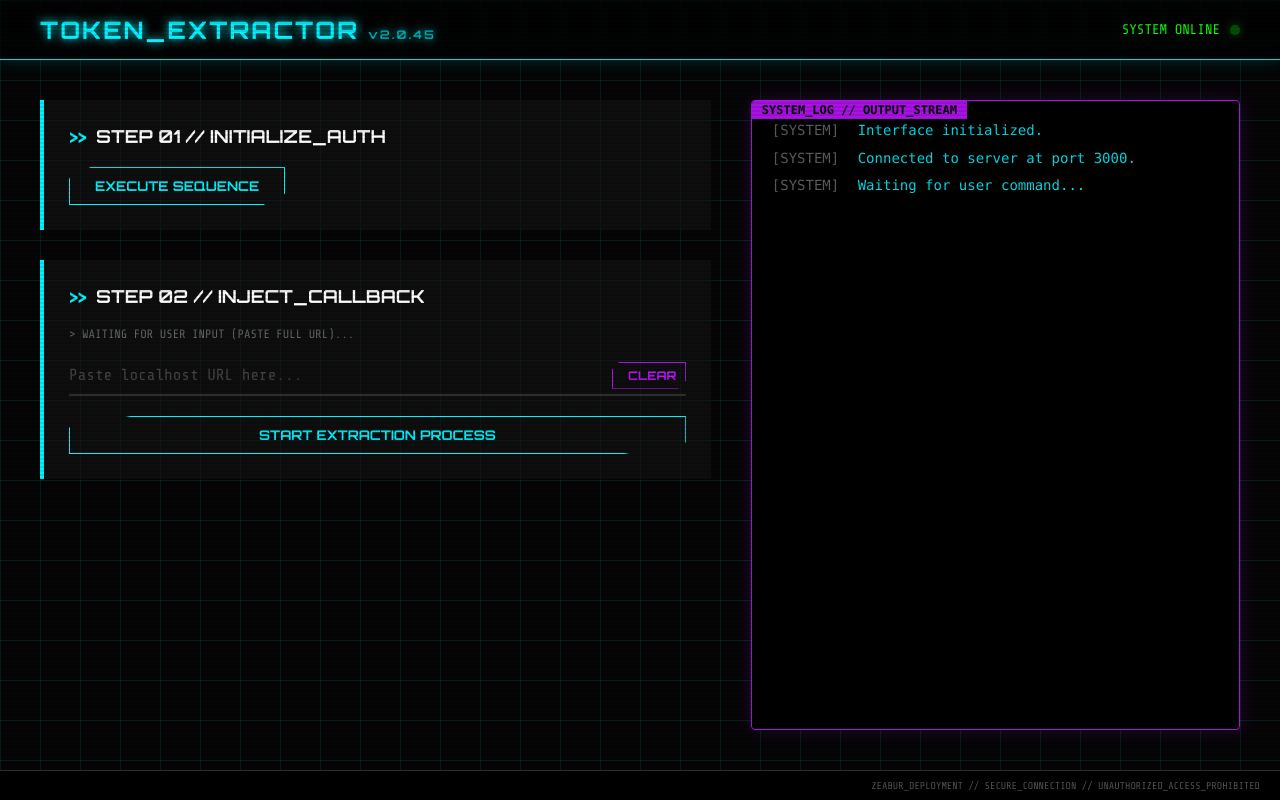
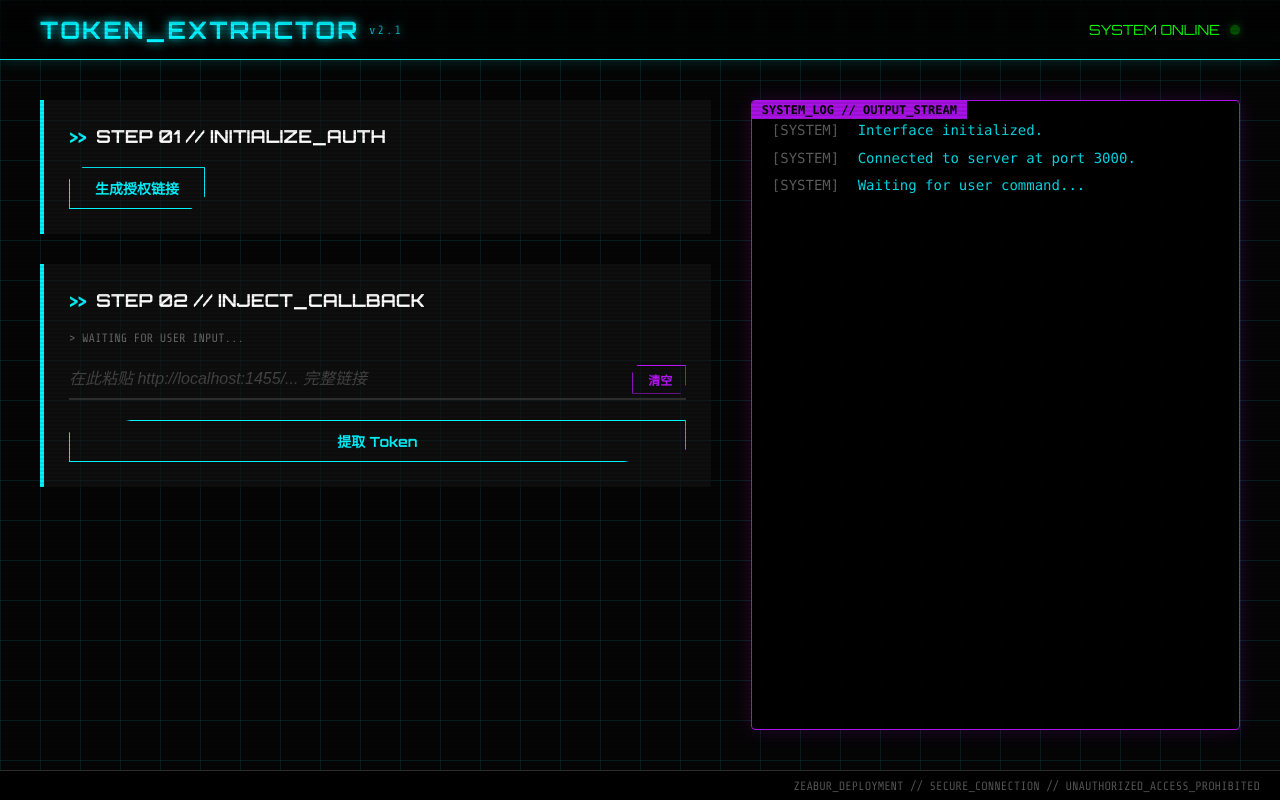
Before and after one commit to loLollipop/refresh_token_got-it, a website: page public/index.html in a window 1280 px wide. Drawn offline with nearby package versions, Linux system fonts and the light colour scheme.

Commit message:
UI update

```diff
--- a/public/index.html
+++ b/public/index.html
@@ -3,7 +3,7 @@
 <head>
     <meta charset="UTF-8">
     <meta name="viewport" content="width=device-width, initial-scale=1.0">
-    <title>OAUTH2_OVERRIDE_SYSTEM // TOKEN_EXTRACTOR</title>
+    <title>TOKEN_EXTRACTOR // SYSTEM</title>
     <link href="https://fonts.googleapis.com/css2?family=Share+Tech+Mono&family=Orbitron:wght@400;700&display=swap" rel="stylesheet">
     <style>
         :root {
@@ -23,7 +23,8 @@
         }
 
         body {
-            font-family: 'Share Tech Mono', monospace;
+            /* 优先使用科技英文字体 */
+            font-family: 'Share Tech Mono', 'Consolas', monospace;
             background-color: var(--bg-color);
             color: var(--text-color);
             height: 100vh;
@@ -57,7 +58,12 @@
             color: var(--primary-color);
             letter-spacing: 2px;
             text-shadow: 0 0 10px var(--primary-color);
+            display: flex;
+            align-items: center;
+            gap: 10px;
         }
+
+        .brand span { font-size: 14px; opacity: 0.8; font-weight: normal; font-family: 'Share Tech Mono'; }
 
         .status-indicator {
             display: flex;
@@ -65,6 +71,7 @@
             gap: 10px;
             font-size: 14px;
             color: var(--success-color);
+            font-family: 'Orbitron', sans-serif;
         }
 
         .blink {
@@ -177,13 +184,13 @@
             background: transparent;
             border: none;
             color: var(--primary-color);
-            font-family: 'Share Tech Mono', monospace;
+            font-family: 'Share Tech Mono', 'Microsoft YaHei', monospace;
             font-size: 16px;
             padding: 10px 0;
             outline: none;
         }
 
-        input::placeholder { color: #444; }
+        input::placeholder { color: #444; font-family: 'Microsoft YaHei', sans-serif; font-style: italic;}
 
         /* 按钮组件 */
         .btn {
@@ -191,14 +198,16 @@
             border: 1px solid var(--primary-color);
             color: var(--primary-color);
             padding: 10px 25px;
-            font-family: 'Orbitron', sans-serif;
+            /* 按钮字体用中文 */
+            font-family: 'Orbitron', 'Microsoft YaHei', sans-serif;
             font-weight: bold;
-            text-transform: uppercase;
+            font-size: 14px;
             cursor: pointer;
             transition: 0.3s;
             position: relative;
             overflow: hidden;
             clip-path: polygon(10% 0, 100% 0, 100% 70%, 90% 100%, 0 100%, 0 30%);
+            white-space: nowrap;
         }
 
         .btn:hover:not(:disabled) {
@@ -219,7 +228,6 @@
             font-size: 12px;
             padding: 5px 15px;
             margin-left: 10px;
-            white-space: nowrap;
         }
 
         .btn-copy:hover {
@@ -245,7 +253,7 @@
             justify-content: flex-end;
             align-items: center;
             padding: 0 20px;
-            font-size: 10px;
+            font-size: 12px;
             color: #555;
             z-index: 10;
         }
@@ -275,6 +283,8 @@
             main { flex-direction: column; padding: 20px; overflow-y: auto; }
             .terminal-panel { min-height: 200px; }
             body { overflow: auto; }
+            header { padding: 0 20px; }
+            .brand span { display: none; }
         }
 
         .hidden { display: none; }
@@ -285,7 +295,7 @@
     <div class="scanlines"></div>
 
     <header>
-        <div class="brand">TOKEN_EXTRACTOR <span style="font-size:0.5em; opacity:0.7">v2.0.45</span></div>
+        <div class="brand">TOKEN_EXTRACTOR <span style="font-size:0.5em; opacity:0.7">v2.1</span></div>
         <div class="status-indicator">
             SYSTEM ONLINE <div class="blink"></div>
         </div>
@@ -297,23 +307,23 @@
             <section id="step1">
                 <h2>STEP 01 // INITIALIZE_AUTH</h2>
                 <div style="display: flex; gap: 20px; align-items: flex-end;">
-                    <button id="genBtn" class="btn">EXECUTE SEQUENCE</button>
+                    <button id="genBtn" class="btn">生成授权链接</button>
                     <div class="input-wrapper" style="flex: 1; display: none;" id="authUrlWrapper">
                         <input type="text" id="authUrl" readonly value="">
-                        <button class="btn btn-copy" onclick="copy('authUrl', 'AUTH_URL')">COPY</button>
+                        <button class="btn btn-copy" onclick="copy('authUrl', 'AUTH_URL')">复制</button>
                     </div>
                 </div>
             </section>
 
             <section id="step2">
                 <h2>STEP 02 // INJECT_CALLBACK</h2>
-                <p style="color: #666; font-size: 12px; margin-bottom: 10px;">> WAITING FOR USER INPUT (PASTE FULL URL)...</p>
+                <p style="color: #666; font-size: 12px; margin-bottom: 10px;">> WAITING FOR USER INPUT...</p>
                 <div class="input-wrapper">
-                    <input type="text" id="callbackUrl" placeholder="Paste localhost URL here...">
-                    <button class="btn btn-copy" onclick="clearInput()">CLEAR</button>
+                    <input type="text" id="callbackUrl" placeholder="在此粘贴 http://localhost:1455/... 完整链接">
+                    <button class="btn btn-copy" onclick="clearInput()">清空</button>
                 </div>
                 <div style="margin-top: 20px;">
-                    <button id="extractBtn" class="btn" style="width: 100%">START EXTRACTION PROCESS</button>
+                    <button id="extractBtn" class="btn" style="width: 100%">提取 Token</button>
                 </div>
             </section>
 
@@ -321,10 +331,10 @@
                 <h2 style="color: var(--success-color)">>> OPERATION SUCCESSFUL</h2>
 
                 <div style="margin-bottom: 15px;">
-                    <label style="font-size: 12px; color: var(--success-color);">REFRESH_TOKEN</label>
+                    <label style="font-size: 12px; color: var(--success-color); font-weight: bold;">REFRESH_TOKEN</label>
                     <div class="input-wrapper">
                         <input type="text" id="refreshToken" readonly style="color: var(--success-color);">
-                        <button class="btn btn-copy" onclick="copy('refreshToken', 'REFRESH_TOKEN')">COPY</button>
+                        <button class="btn btn-copy" onclick="copy('refreshToken', 'REFRESH_TOKEN')">复制</button>
                     </div>
                 </div>
             </section>
@@ -353,7 +363,7 @@
     <script>
         let sessionId = localStorage.getItem('oauth_session_id');
 
-        // 日志系统
+        // 日志系统 (保持英文)
         function log(msg, type = 'info') {
             const terminal = document.getElementById('terminal');
             const entry = document.createElement('div');
```
